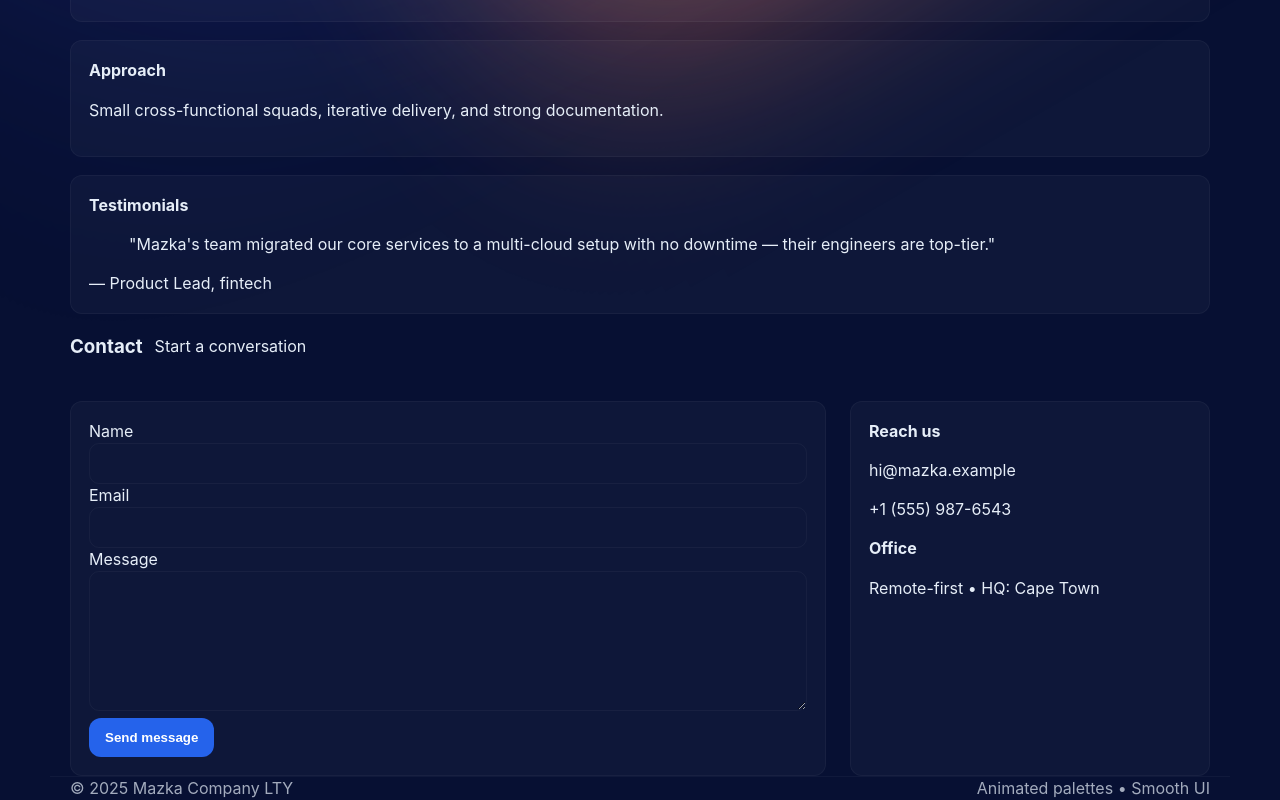
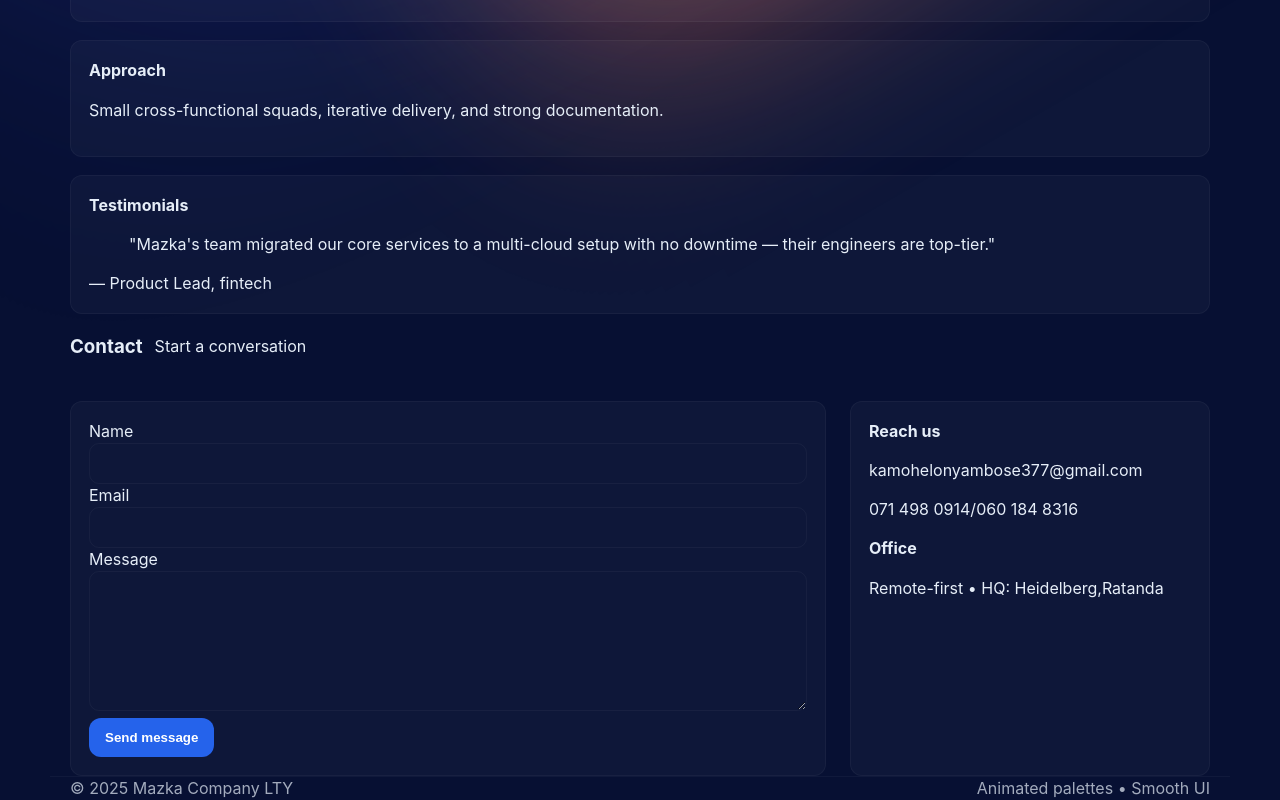
Before and after one commit to Mazka2/mazka-company-lty, a plain HTML site: page index.html in a window 1280 px wide. Shown: the part 1396-2196 px from the top of the page. Drawn offline with Linux system fonts and the light colour scheme.

Commit message:
Update contact information in index.html

```diff
--- a/index.html
+++ b/index.html
@@ -175,11 +175,11 @@
 
     <aside class="card">
       <strong>Reach us</strong>
-      <p class="muted">hi@mazka.example</p>
-      <p class="muted">+1 (555) 987-6543</p>
+      <p class="muted">kamohelonyambose377@gmail.com</p>
+      <p class="muted">071 498 0914/060 184 8316</p>
 
       <strong>Office</strong>
-      <p class="muted">Remote-first • HQ: Cape Town</p>
+      <p class="muted">Remote-first • HQ: Heidelberg,Ratanda</p>
     </aside>
   </div>
 </section>
```
